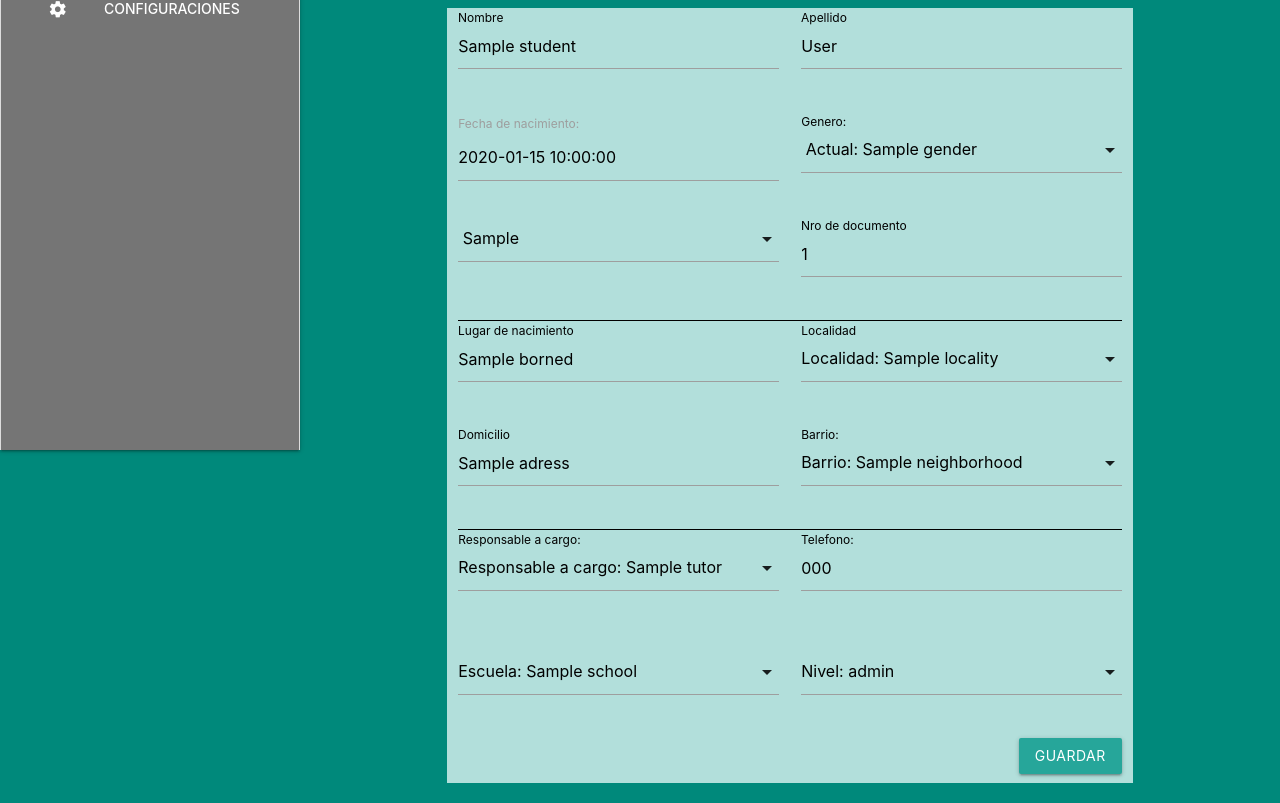
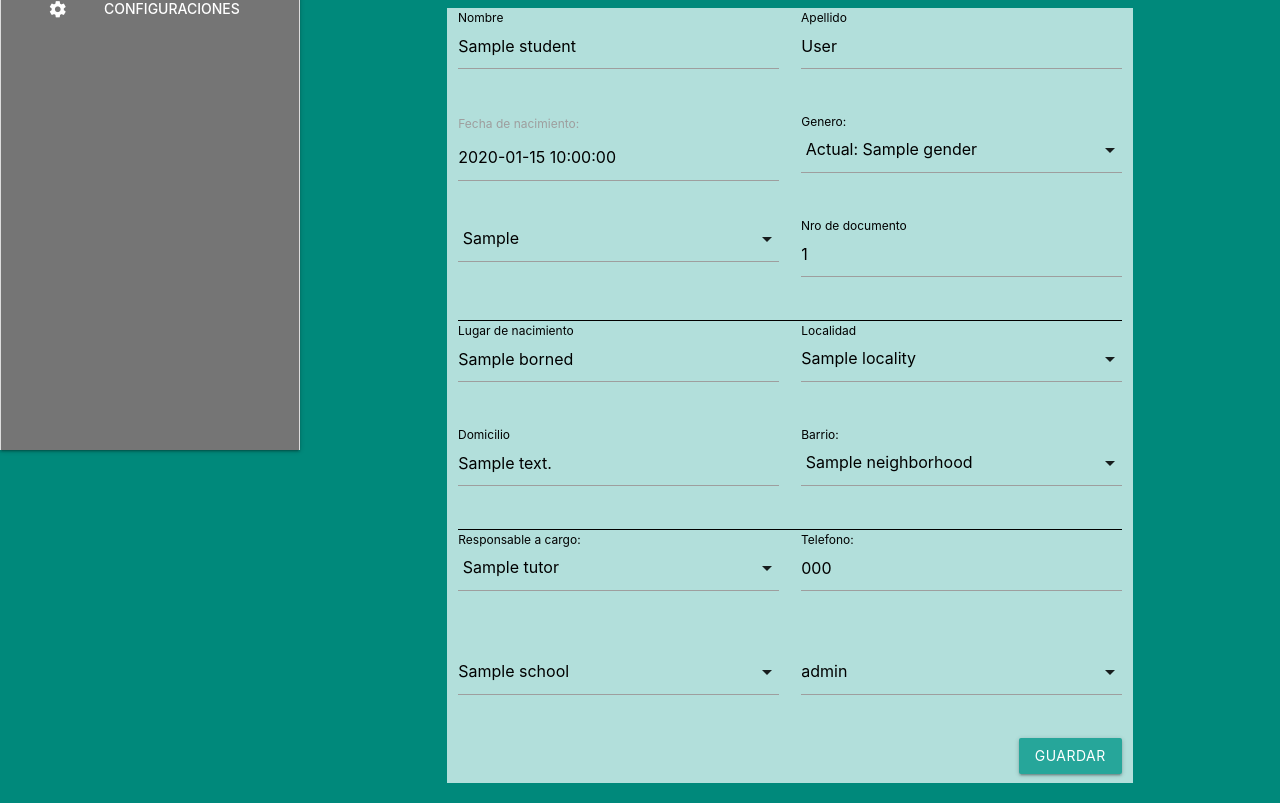
Before and after one commit to Daro313/tpproy19, a Flask app: template flaskps/students/templates/students/edit.html in a window 1280 px wide. Shown: the part 410-1213 px from the top of the page. Run offline with Flask 2, Linux system fonts and the light colour scheme; a user stored in the database is signed in; tables that the repository leaves empty hold one stand-in row (values such as "Sample post"); the template is opened without the code that fills it: most values are stand-ins (such as "Sample title", 1, 10 or a date in 2020).

Commit message:
Agrega niveles

```diff
--- a/flaskps/students/templates/students/edit.html
+++ b/flaskps/students/templates/students/edit.html
@@ -58,7 +58,7 @@
         </div>
         <div class="input-field col s6">
           <select name="locality">
-            <option value="{{ student.locality }}" selected>Localidad: {{ student.locality }}</option>
+            <option value="{{ student.locality }}" selected>{{ student.locality }}</option>
             {% for locality in localities %}
               <option value="{{ locality.nombre }}">{{ locality.nombre }}</option>
             {% endfor %}
@@ -68,15 +68,15 @@
       </div>
       <div class="row">
         <div class="input-field col s6">
-          <input id="address" type="text" class="validate" value="{{ student.adress }}" name="address">
+          <input id="address" type="text" class="validate" value="{{ student.address }}" name="address">
           <label for="address">Domicilio</label>
         </div>
         <div class="input-field col s6">
           <select name="neighborhood">
-            <option value="{{ student.neighborhood.code }}" selected>Barrio: {{ student.neighborhood }}</option>
-            <option value="1">Los Hornos</option>
-            <option value="2">San Carlos</option>
-            <option value="3">Villa Elvira</option>
+            <option value="{{ student.neighborhood.code }}" selected> {{ student.neighborhood }}</option>
+            <option value="1">Barrio Náutico</option>
+            <option value="2">Barrior Obrero</option>
+            <option value="3">Berisso</option>
           </select>
           <label for="neighborhood">Barrio:</label>
         </div>
@@ -85,10 +85,10 @@
       <div class="row">
         <div class="input-field col s6">
           <select name="tutor">
-            <option value="{{ student.tutor}}" selected>Responsable a cargo: {{ student.tutor }}</option>
-            <option value="1">Madre</option>
-            <option value="2">Padre</option>
-            <option value="3">Tutor</option>
+            <option value="{{ student.tutor }}" selected> {{ student.tutor }}</option>
+            <option value="madre">Madre</option>
+            <option value="padre">Padre</option>
+            <option value="tutor">Tutor</option>
           </select>
           <label for="tutor">Responsable a cargo:</label>
         </div>
@@ -100,7 +100,7 @@
       <div class="row">
         <div class="input-field col s6">
           <select name="school">
-            <option value="{{ student.school }}" selected>Escuela: {{ student.school }}</option>
+            <option value="{{ student.school }}" selected>{{ student.school }}</option>
             <option value="1">Nacional</option>
             <option value="2">Normal</option>
             <option value="3">Albert Thomas</option>
@@ -109,10 +109,19 @@
         </div>
         <div class="input-field col s6">
           <select name="level">
-            <option value="{{ student.level.code }}" selected>Nivel: {{ student.level }}</option>
+            <option value="{{ student.level.code }}" selected>{{ student.level }}</option>
             <option value="1">I</option>
             <option value="2">II</option>
             <option value="3">III</option>
+            <option value="4">IV</option>
+            <option value="5">V</option>
+            <option value="6">VI</option>
+            <option value="7">VII</option>
+            <option value="8">VIII</option>
+            <option value="9">IX</option>
+            <option value="10">X</option>
+            <option value="11">XI</option>
+            <option value="12">XII</option>
           </select>
           <label for="level"></label>
         </div>
--- a/flaskps/students/templates/students/list.html
+++ b/flaskps/students/templates/students/list.html
@@ -24,7 +24,7 @@
         <td>{{ student.document_number }}</td>
         <td>
           <a href="{{ url_for('students.detail', student_id=student.id) }}"><i class="tiny material-icons green-text text-darken-4 tooltipped" data-position="right" data-tooltip="Ver mas">visibility</i></a>
-          <form method="POST" action="{{ url_for('students.update', student_id=student.id) }}"><button class="btn-flat" type="submit"><i class="material-icons blue-text text-darken-4 tooltipped" data-position="right" data-tooltip="Editar">edit</i></button></form>
+          <form method="GET" action="{{ url_for('students.update', student_id=student.id) }}"><button class="btn-flat" type="submit"><i class="material-icons blue-text text-darken-4 tooltipped" data-position="right" data-tooltip="Editar">edit</i></button></form>
           <form method="POST" action="{{ url_for('students.delete', student_id=student.id) }}"><button class="btn-flat" type="submit"><i class="material-icons red-text text-darken-4 tooltipped" data-position="right" data-tooltip="Eliminar">delete_forever</i></button></form>
         </td>
       </tr>
--- a/flaskps/students/views.py
+++ b/flaskps/students/views.py
@@ -89,7 +89,6 @@ def update(student_id):
 
     dniTypes = requests.get("https://api-referencias.proyecto2019.linti.unlp.edu.ar/tipo-documento").json()
     localities = requests.get("https://api-referencias.proyecto2019.linti.unlp.edu.ar/localidad").json()
-
     if request.method == "POST":
         form = CreateStudentsForm(request.form)
         if form.validate():
--- a/flaskps/teachers/templates/teachers/list.html
+++ b/flaskps/teachers/templates/teachers/list.html
@@ -26,7 +26,7 @@
               <td>{{ teacher.document_number }}</td>
               <td>
                 <a href="{{ url_for('teachers.detail', teacher_id=teacher.id) }}"><i class="tiny material-icons green-text text-darken-4 tooltipped" data-position="right" data-tooltip="Ver mas">visibility</i></a>
-                <form method="POST" action="{{ url_for('teachers.update', teacher_id=teacher.id) }}"><button class="btn-flat" type="submit"><i class="material-icons blue-text text-darken-4 tooltipped" data-position="right" data-tooltip="Editar">edit</i></button></form>
+                <form method="GET" action="{{ url_for('teachers.update', teacher_id=teacher.id) }}"><button class="btn-flat" type="submit"><i class="material-icons blue-text text-darken-4 tooltipped" data-position="right" data-tooltip="Editar">edit</i></button></form>
                 <form method="POST" action="{{ url_for('teachers.delete', teacher_id=teacher.id) }}"><button class="btn-flat" type="submit"><i class="material-icons red-text text-darken-4 tooltipped" data-position="right" data-tooltip="Eliminar">delete_forever</i></button></form>
               </td>
             </tr>
--- a/flaskps/users/templates/users/list.html
+++ b/flaskps/users/templates/users/list.html
@@ -48,7 +48,7 @@
         <td>{{ user.active }}</td>
         <td>
           <a href="{{ url_for('users.detail', user_id=user.id) }}"><i class="tiny material-icons green-text text-darken-4 tooltipped" data-position="right" data-tooltip="Ver mas">visibility</i></a>
-          <form method="POST" action="{{ url_for('users.update', user_id=user.id) }}"><button class="btn-flat" type="submit"><i class="material-icons blue-text text-darken-4 tooltipped" data-position="right" data-tooltip="Editar">edit</i></button></form>
+          <form method="GET" action="{{ url_for('users.update', user_id=user.id) }}"><button class="btn-flat" type="submit"><i class="material-icons blue-text text-darken-4 tooltipped" data-position="right" data-tooltip="Editar">edit</i></button></form>
           <form method="POST" action="{{ url_for('users.delete', user_id=user.id) }}"><button class="btn-flat" type="submit"><i class="material-icons red-text text-darken-4 tooltipped" data-position="right" data-tooltip="Eliminar">delete_forever</i></button></form>
         </td>
       </tr>
```
